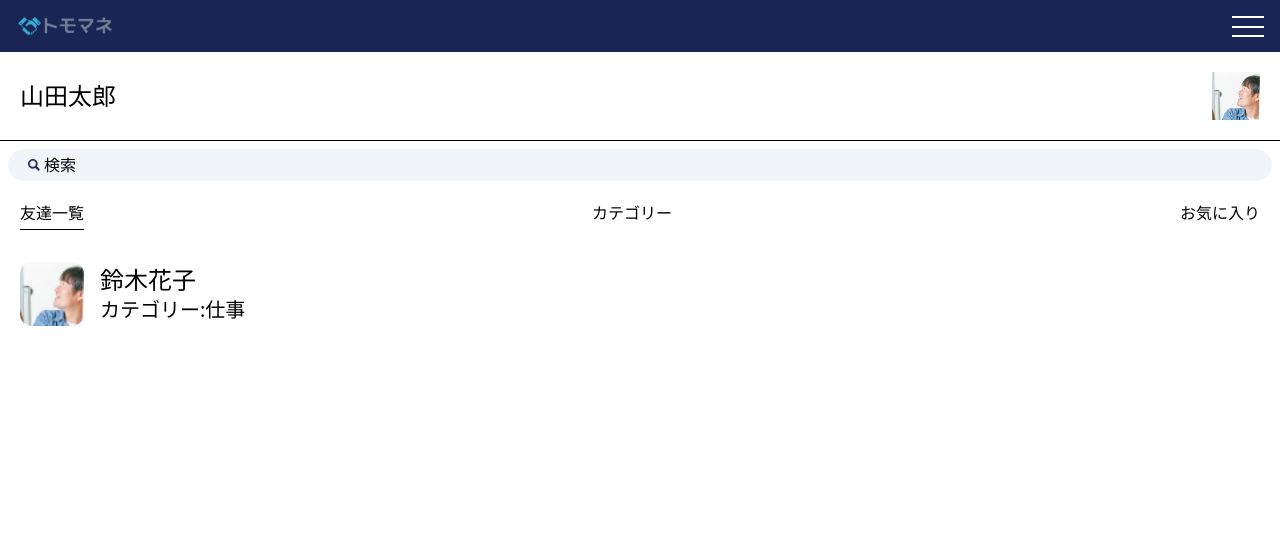
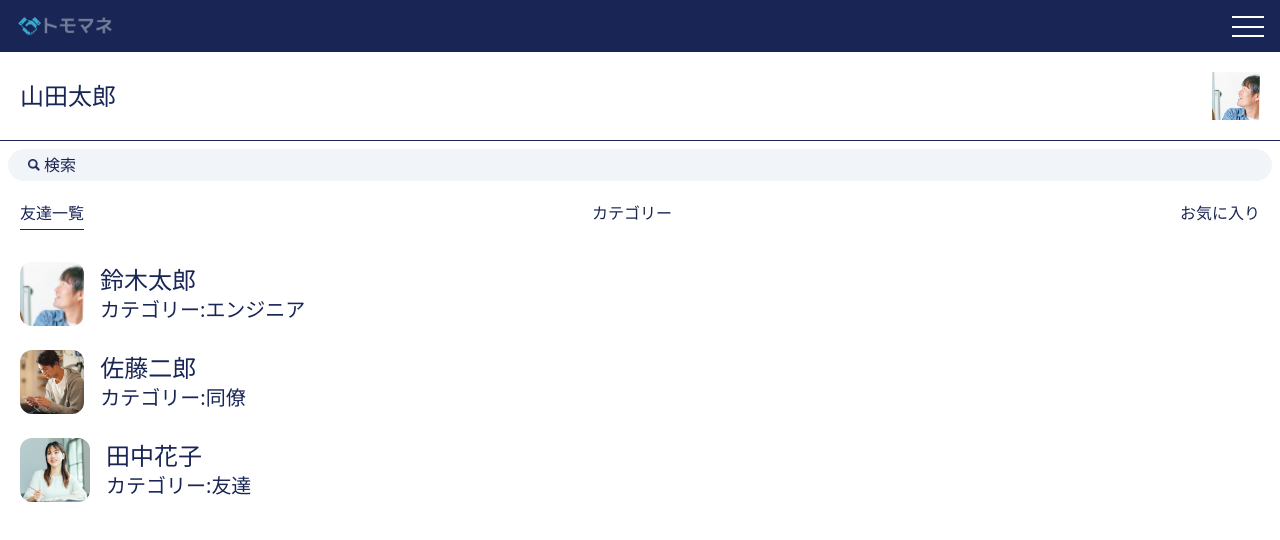
Before and after one commit to nikawa2161/tomomane, a React (Create React App) app: page / in a window 1280 px wide. Shown: the top 540 px of the page. Built offline with nearby package versions, Linux system fonts and the light colour scheme.

Commit message:
TopUIリファクタリング

```diff
--- a/src/views/pages/home/Home.tsx
+++ b/src/views/pages/home/Home.tsx
@@ -1,18 +1,26 @@
-import { FC } from "react"
+import { FC } from 'react'
+import { friendData } from 'testData'
 
-export const Home:FC = () => {
+export const Home: FC = () => {
+  type FriendData = {
+    id: number
+    name: string
+    image: string
+    category: string
+  }
   return (
     <>
-      <div className="flex justify-between py-5 px-5 items-center border-solid border-b border-current">
+      <div className="flex justify-between py-5 px-5 items-center border-solid border-b border-current text-blue-primary">
         <p className="text-2xl">山田太郎</p>
         <img
+
           className="h-12"
           src={`${process.env.PUBLIC_URL}/images/sample/1.png`}
           alt=""
         />
       </div>
       <div className="my-2 mx-2 py-1 px-1 rounded-2xl bg-slate-100">
-        <div className="px-4 flex items-center">
+        <div className="px-4 flex items-center text-blue-primary">
           <img
             className="h-3"
             src={`${process.env.PUBLIC_URL}/images/icons/search1.png`}
@@ -22,24 +30,31 @@ export const Home:FC = () => {
           <input className="flex-1 ml-3 bg-transparent" type="text" />
         </div>
       </div>
-      <div className="py-2 px-5 flex justify-between">
+      <div className="py-2 px-5 flex justify-between text-blue-primary">
         <p className="py-1 border-solid border-b border-current">友達一覧</p>
         <p className="py-1">カテゴリー</p>
         <p className="py-1">お気に入り</p>
       </div>
       <div className="">
         <ul className="px-5">
-          <li className="flex items-center mt-6">
+          {friendData.map((friend: FriendData) => {
+            return (
+              <li
+                key={friend.id}
+                className="flex items-center mt-6 text-blue-primary"
+              >
                 <img
                   className="rounded-xl h-16"
-              src={`${process.env.PUBLIC_URL}/images/sample/1.png`}
+                  src={`${process.env.PUBLIC_URL}${friend.image}`}
                   alt=""
                 />
                 <div className="ml-4">
-              <p className="text-2xl">鈴木花子</p>
-              <p className="text-xl">カテゴリー:仕事</p>
+                  <p className="text-2xl">{friend.name}</p>
+                  <p className="text-xl">カテゴリー:{friend.category}</p>
                 </div>
               </li>
+            )
+          })}
         </ul>
       </div>
     </>
```
Lines whose indentation alone changed are shown as unchanged.
